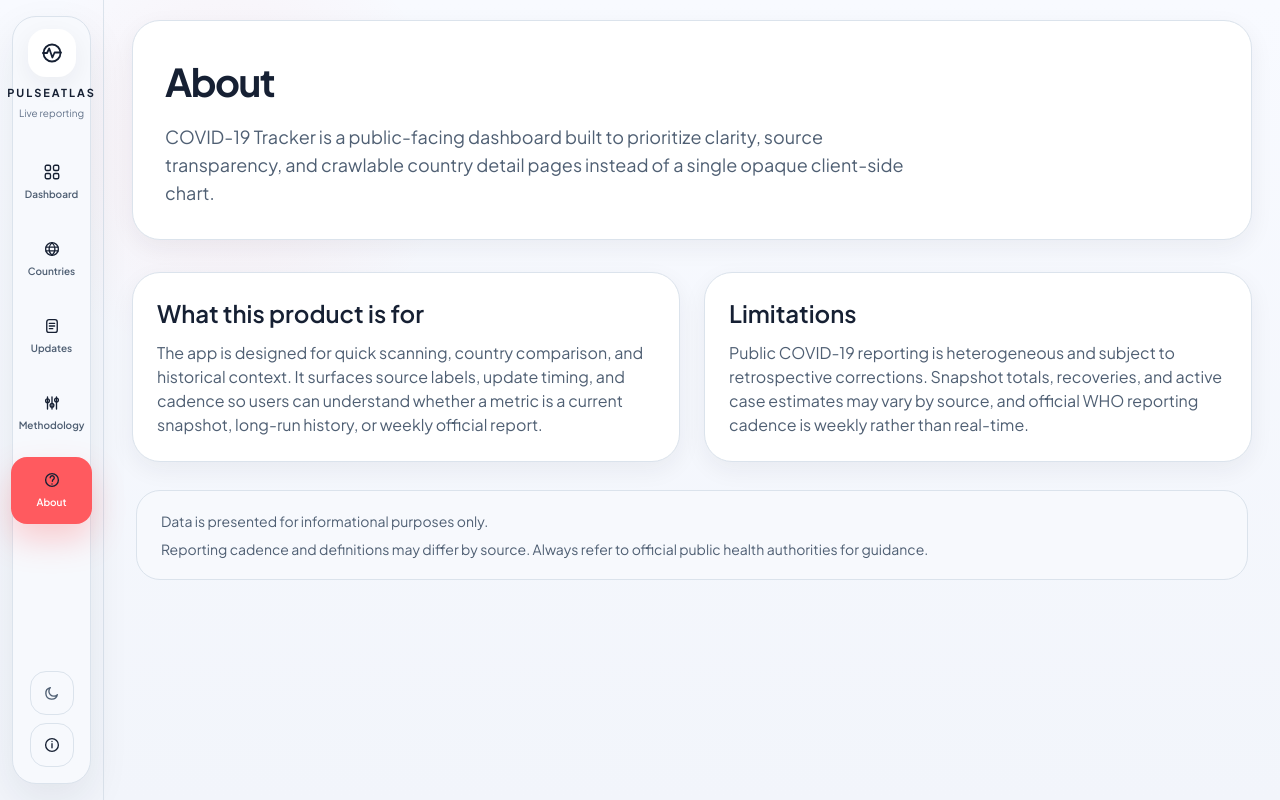
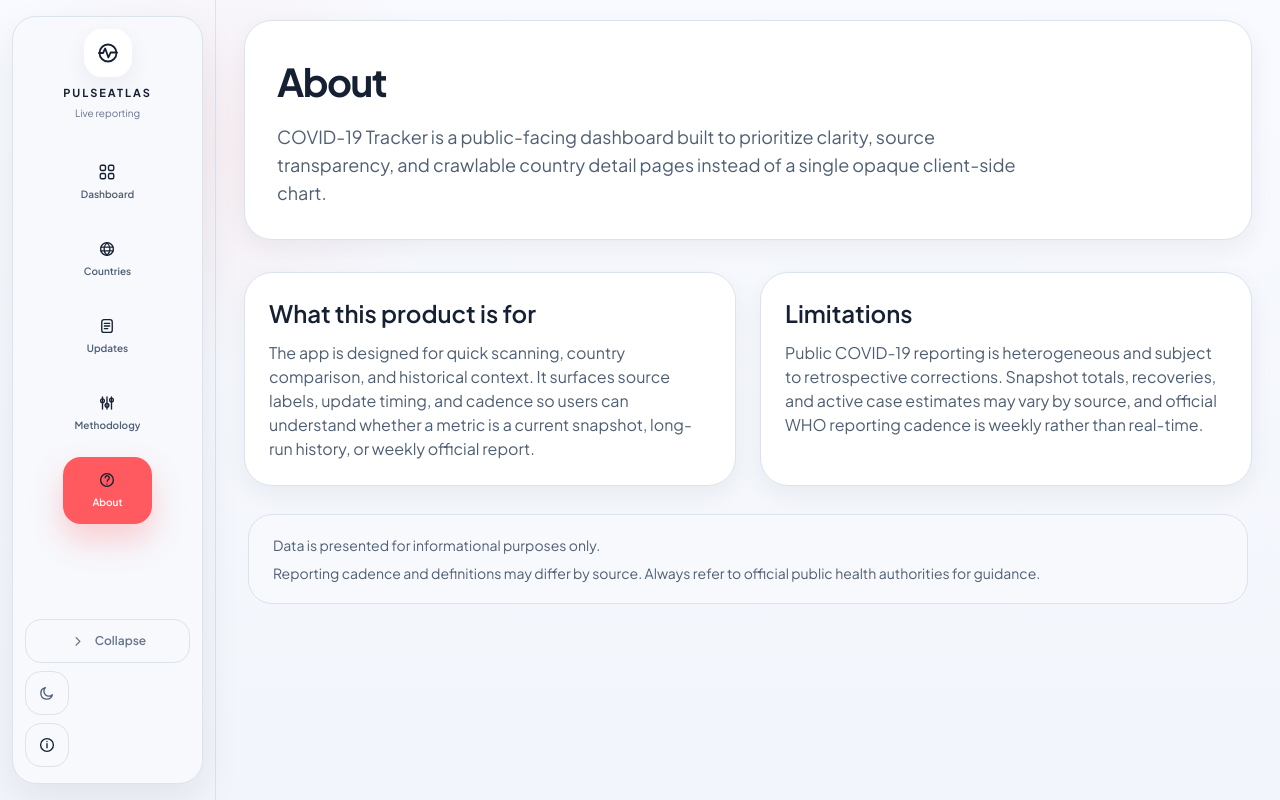
Before and after one commit to Nischhalsubba/corona_tracker, a Next.js app: page /about in a window 1280 px wide. Built offline with nearby package versions, Linux system fonts and the light colour scheme; no server answers.

Commit message:
feat: add gsap-powered collapsible sidebar and refine collapsed nav spacing

```diff
--- a/components/site-header.tsx
+++ b/components/site-header.tsx
@@ -2,10 +2,14 @@
 
 import Link from "next/link";
 import { usePathname } from "next/navigation";
+import { gsap } from "gsap";
+import { useEffect, useLayoutEffect, useRef, useState } from "react";
 
 import { ThemeToggle } from "@/components/theme-toggle";
 import { siteName } from "@/lib/site";
 import { cn } from "@/lib/utils";
+
+const SIDEBAR_STORAGE_KEY = "pulseatlas-sidebar-collapsed";
 
 const navItems = [
   { href: "/", label: "Dashboard", icon: DashboardIcon },
@@ -17,26 +21,98 @@ const navItems = [
 
 export function SiteHeader() {
   const pathname = usePathname();
+  const [collapsed, setCollapsed] = useState(false);
+  const asideRef = useRef<HTMLElement | null>(null);
+  const brandRef = useRef<HTMLDivElement | null>(null);
+  const labelRefs = useRef<(HTMLSpanElement | null)[]>([]);
+
+  useEffect(() => {
+    const stored = window.localStorage.getItem(SIDEBAR_STORAGE_KEY);
+    if (stored === "1") {
+      setCollapsed(true);
+    }
+  }, []);
+
+  useLayoutEffect(() => {
+    if (!asideRef.current) {
+      return;
+    }
+
+    const brand = brandRef.current;
+    const labels = labelRefs.current.filter(Boolean);
+    const mm = gsap.matchMedia();
+
+    mm.add("(min-width: 1024px)", () => {
+      gsap.to(asideRef.current, {
+        width: collapsed ? 96 : 216,
+        duration: 0.32,
+        ease: "power2.out"
+      });
+
+      if (brand) {
+        gsap.to(brand, {
+          autoAlpha: collapsed ? 0 : 1,
+          height: collapsed ? 0 : "auto",
+          y: collapsed ? -8 : 0,
+          duration: 0.24,
+          ease: "power2.out"
+        });
+      }
+
+      if (labels.length > 0) {
+        gsap.to(labels, {
+          autoAlpha: collapsed ? 0 : 1,
+          x: collapsed ? -6 : 0,
+          height: collapsed ? 0 : "auto",
+          duration: 0.22,
+          stagger: collapsed ? 0 : 0.02,
+          ease: "power2.out"
+        });
+      }
+    });
+
+    return () => mm.revert();
+  }, [collapsed]);
+
+  function toggleCollapsed() {
+    const next = !collapsed;
+    setCollapsed(next);
+    window.localStorage.setItem(SIDEBAR_STORAGE_KEY, next ? "1" : "0");
+  }
 
   return (
-    <aside className="border-b border-[var(--border)] bg-transparent lg:min-h-screen lg:w-[104px] lg:border-b-0 lg:border-r lg:px-3 lg:py-4">
-      <div className="soft-panel soft-shadow mx-auto flex items-center justify-between rounded-[24px] p-3 lg:sticky lg:top-4 lg:min-h-[calc(100vh-32px)] lg:flex-col lg:justify-start lg:gap-5">
-        <div className="flex items-center gap-3 lg:flex-col lg:gap-2">
+    <aside
+      ref={asideRef}
+      className="border-b border-[var(--border)] bg-transparent lg:min-h-screen lg:border-b-0 lg:border-r lg:px-3 lg:py-4"
+    >
+      <div
+        className={cn(
+          "soft-panel soft-shadow mx-auto flex items-center justify-between rounded-[24px] p-3 lg:sticky lg:top-4 lg:min-h-[calc(100vh-32px)] lg:flex-col lg:justify-start",
+          collapsed ? "lg:gap-4" : "lg:gap-5"
+        )}
+      >
+        <div className={cn("flex items-center gap-3 lg:w-full", collapsed ? "lg:justify-center" : "lg:flex-col lg:gap-2")}>
           <Link
             href="/"
-            className="flex h-12 w-12 items-center justify-center rounded-[18px] bg-[var(--surface)] text-[var(--primary)] shadow-[var(--shadow-sm)]"
+            className="flex h-12 w-12 shrink-0 items-center justify-center rounded-[18px] bg-[var(--surface)] text-[var(--primary)] shadow-[var(--shadow-sm)]"
             aria-label={`${siteName} home`}
           >
             <PulseIcon className="h-6 w-6" />
           </Link>
-          <div className="hidden text-center lg:block">
+          <div
+            ref={brandRef}
+            className={cn("overflow-hidden text-center", collapsed ? "hidden lg:block" : "hidden lg:block")}
+          >
             <div className="text-[11px] font-bold uppercase tracking-[0.18em] text-[var(--foreground)]">{siteName}</div>
             <div className="mt-1 text-[10px] text-[var(--text-tertiary)]">Live reporting</div>
           </div>
         </div>
 
-        <nav aria-label="Primary navigation" className="flex items-center gap-2 lg:flex-1 lg:flex-col lg:gap-2.5 lg:pt-2">
-          {navItems.map((item) => {
+        <nav
+          aria-label="Primary navigation"
+          className={cn("flex items-center gap-2 lg:flex-1 lg:flex-col lg:pt-2", collapsed ? "lg:gap-3" : "lg:gap-2.5")}
+        >
+          {navItems.map((item, index) => {
             const active = pathname === item.href || (item.href !== "/" && pathname.startsWith(item.href));
             const Icon = item.icon;
 
@@ -45,14 +121,24 @@ export function SiteHeader() {
                 key={item.href}
                 href={item.href}
                 className={cn(
-                  "group flex h-11 w-11 shrink-0 items-center justify-center rounded-[16px] text-[var(--text-secondary)] transition lg:h-auto lg:w-full lg:flex-col lg:gap-1.5 lg:px-2 lg:py-3.5",
+                  "group flex shrink-0 items-center justify-center rounded-[18px] text-[var(--text-secondary)] lg:mx-auto",
+                  collapsed ? "h-12 w-12 lg:h-12 lg:w-12" : "h-11 w-11 lg:h-auto lg:w-full lg:flex-col lg:gap-1.5 lg:px-3 lg:py-3.5",
                   active
                     ? "bg-[var(--primary)] text-white shadow-[0_16px_32px_rgba(255,90,95,0.28)]"
                     : "hover:bg-[var(--surface)] hover:text-[var(--foreground)]"
                 )}
               >
-                <Icon className="h-4.5 w-4.5" />
-                <span className={cn("hidden text-[10px] font-semibold lg:block", active ? "text-white" : "text-[var(--text-secondary)]")}>
+                <Icon className="h-4.5 w-4.5 shrink-0" />
+                <span
+                  ref={(node) => {
+                    labelRefs.current[index] = node;
+                  }}
+                  className={cn(
+                    "overflow-hidden text-[10px] font-semibold",
+                    collapsed ? "hidden lg:block" : "hidden lg:block",
+                    active ? "text-white" : "text-[var(--text-secondary)]"
+                  )}
+                >
                   {item.label}
                 </span>
               </Link>
@@ -60,15 +146,30 @@ export function SiteHeader() {
           })}
         </nav>
 
-        <div className="flex items-center gap-2 lg:flex-col lg:items-center lg:gap-2 lg:pb-1">
+        <div className={cn("flex items-center gap-2 lg:w-full", collapsed ? "lg:flex-col lg:items-center lg:gap-2" : "lg:flex-col lg:items-stretch lg:gap-2 lg:pb-1")}>
+          <button
+            type="button"
+            onClick={toggleCollapsed}
+            className={cn(
+              "soft-panel flex h-11 items-center justify-center rounded-[16px] text-[var(--text-tertiary)] hover:text-[var(--foreground)]",
+              collapsed ? "w-11" : "w-11 lg:w-full lg:gap-2"
+            )}
+            aria-label={collapsed ? "Expand sidebar" : "Collapse sidebar"}
+            aria-pressed={!collapsed}
+          >
+            <ChevronIcon className={cn("h-4.5 w-4.5", collapsed ? "" : "rotate-180")} />
+            {!collapsed ? <span className="hidden text-xs font-semibold lg:block">Collapse</span> : null}
+          </button>
+          <div className={cn("flex items-center gap-2", collapsed ? "lg:flex-col" : "lg:flex-col lg:items-stretch")}>
             <ThemeToggle />
             <Link
               href="/about"
-            className="soft-panel flex h-11 w-11 items-center justify-center rounded-[16px] text-[var(--text-tertiary)] hover:-translate-y-0.5 hover:text-[var(--foreground)]"
+              className="soft-panel flex h-11 w-11 items-center justify-center rounded-[16px] text-[var(--text-tertiary)] hover:text-[var(--foreground)]"
               aria-label="Open about page"
             >
               <InfoIcon className="h-4.5 w-4.5" />
             </Link>
+          </div>
         </div>
       </div>
     </aside>
@@ -156,3 +257,11 @@ function InfoIcon({ className }: { className?: string }) {
     </svg>
   );
 }
+
+function ChevronIcon({ className }: { className?: string }) {
+  return (
+    <svg {...iconProps(className)}>
+      <path d="m14.5 6.5-5 5 5 5" />
+    </svg>
+  );
+}
--- a/components/theme-toggle.tsx
+++ b/components/theme-toggle.tsx
@@ -27,7 +27,7 @@ export function ThemeToggle() {
     <button
       type="button"
       onClick={toggleTheme}
-      className="soft-panel flex h-11 w-11 items-center justify-center rounded-[16px] text-[var(--text-secondary)] hover:-translate-y-0.5 hover:text-[var(--foreground)]"
+      className="soft-panel flex h-11 w-11 items-center justify-center rounded-[16px] text-[var(--text-secondary)] hover:text-[var(--foreground)]"
       aria-label={mounted ? `Switch to ${theme === "dark" ? "light" : "dark"} mode` : "Toggle theme"}
       aria-pressed={theme === "dark"}
       title={mounted ? `Theme: ${theme}` : "Toggle theme"}
--- a/package.json
+++ b/package.json
@@ -11,6 +11,7 @@
   "dependencies": {
     "clsx": "^2.1.1",
     "d3-dsv": "^3.0.1",
+    "gsap": "^3.14.2",
     "next": "^16.1.6",
     "react": "^19.2.4",
     "react-dom": "^19.2.4",
```
Also changed, not shown: 1 other file (tests, documents, lock files or other folders). Lines whose indentation alone changed are shown as unchanged.
